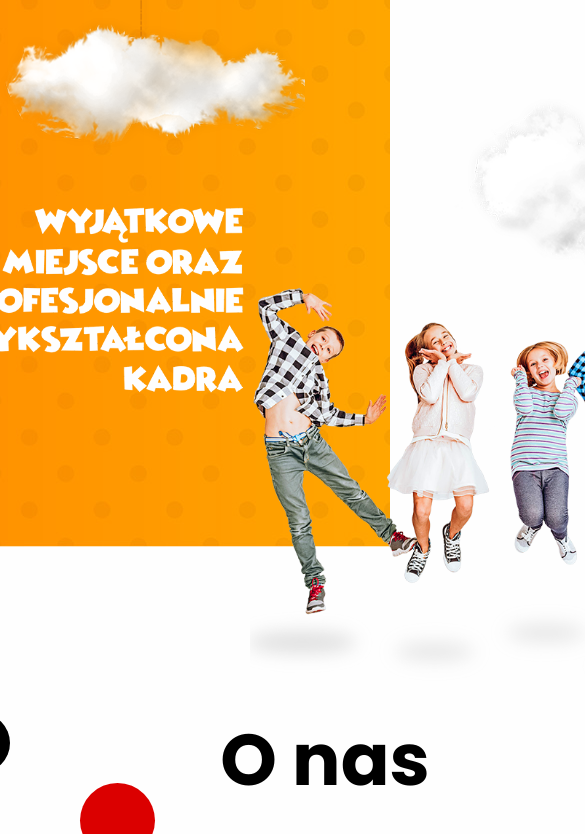
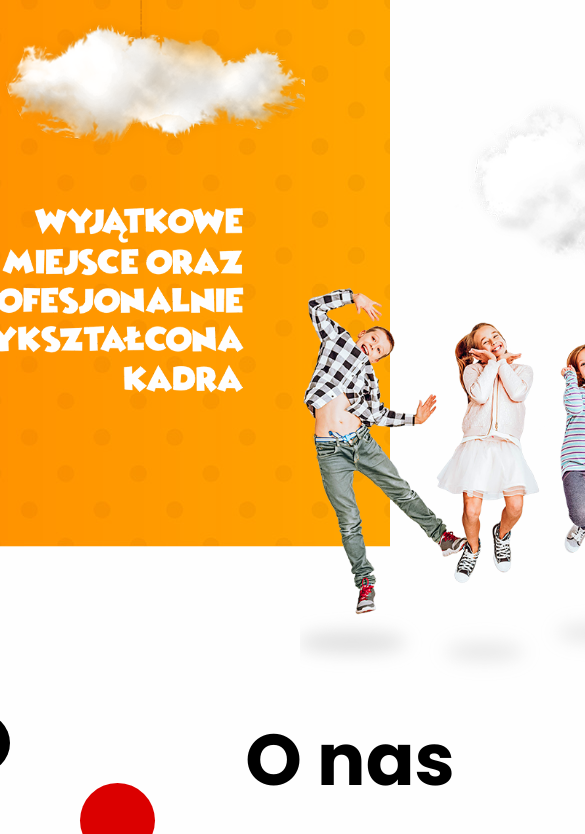
Before and after one commit to staszad/miki_landing_page, a plain HTML site: page index.html in a window 390 px wide. Shown: the part 171-1005 px from the top of the page, 585 px wide, since content can reach past the window. Drawn offline with nearby package versions, Linux system fonts and the light colour scheme.

Commit message:
minor change

```diff
--- a/style/ipad.css
+++ b/style/ipad.css
@@ -19,7 +19,7 @@
 /* iPads */
 @media screen and (max-width: 992px) {
     .container {
-        width: 650px;
+        width: 700px;
     }
     .logo {
         width: 200px;
```
